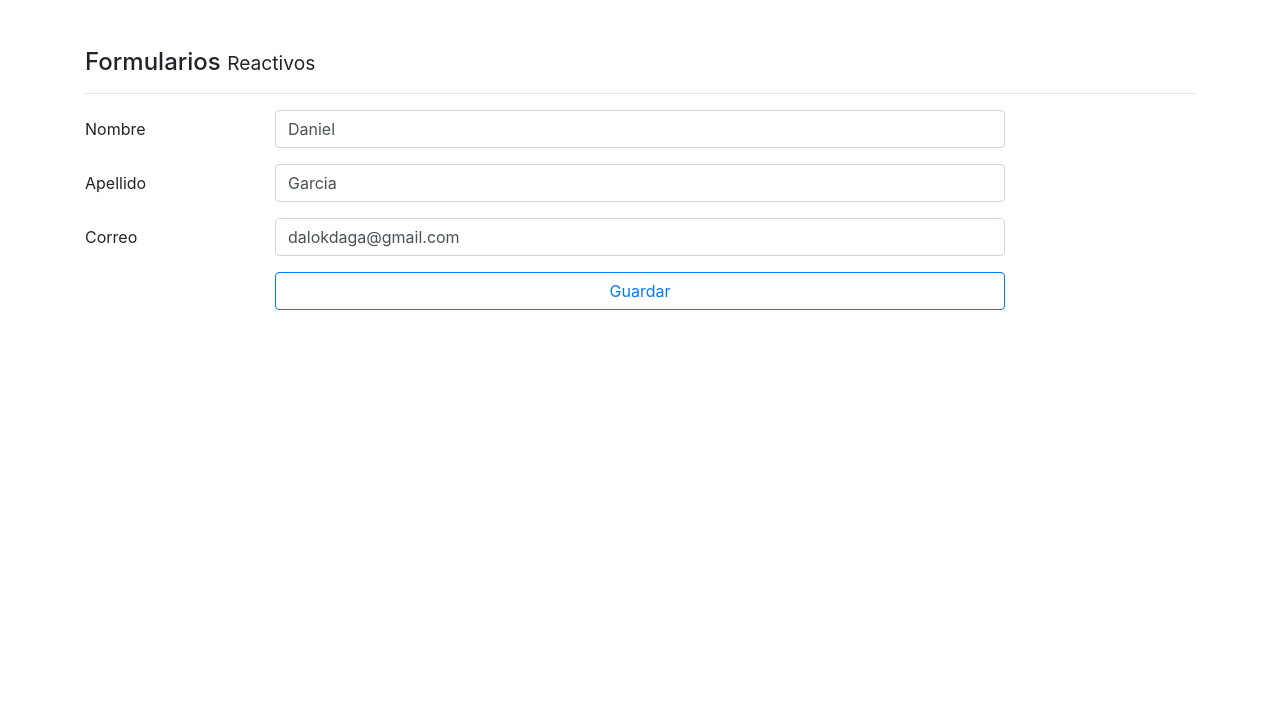
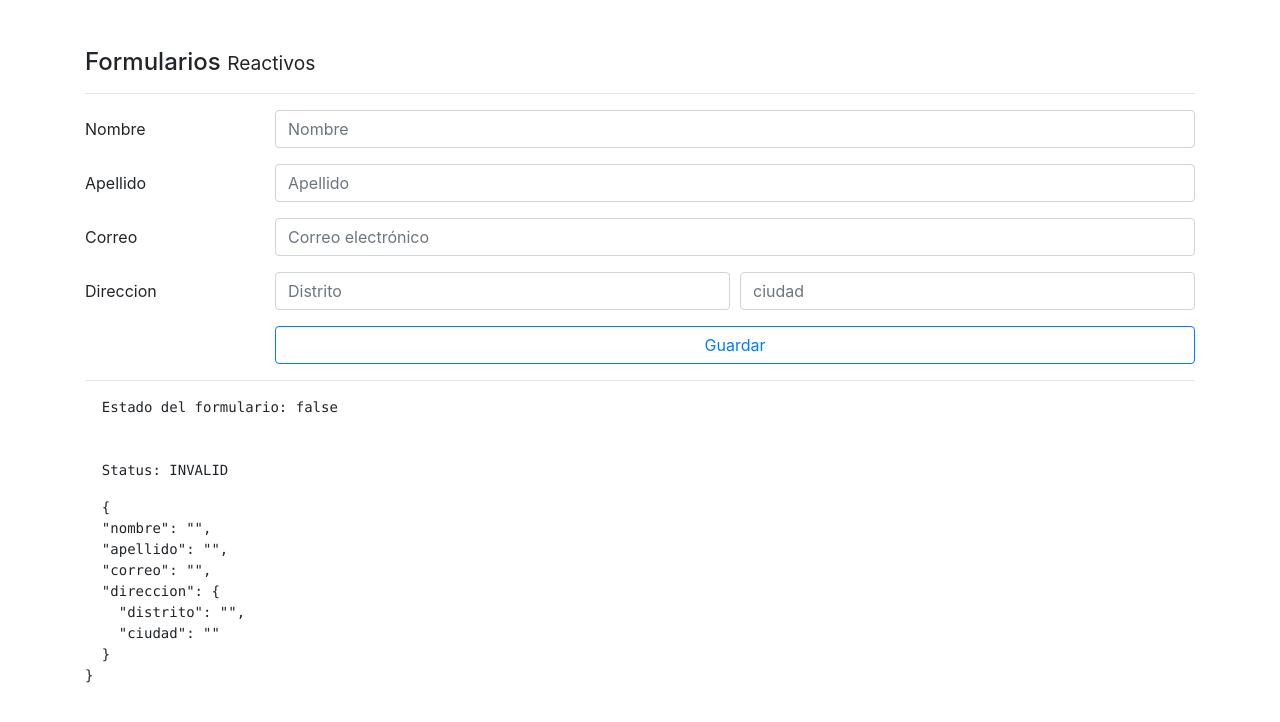
Before and after one commit to dalokdaga/08-formularios, an Angular app: page /reactivo in a window 1280 px wide. Shown: the top 722 px of the page. Built offline with nearby package versions, Linux system fonts and the light colour scheme.

Commit message:
avance hasta el video 20

```diff
--- a/src/app/pages/reactive/reactive.component.html
+++ b/src/app/pages/reactive/reactive.component.html
@@ -6,23 +6,27 @@
 
     <div class="form-group row">
       <label class="col-2 col-form-label">Nombre</label>
-      <div class="col-8">
+      <div class="col">
 
         <input class="form-control"
                type="text"
                placeholder="Nombre"
-               formControlName="nombre">
+               formControlName="nombre"
+               [class.is-invalid]="nombreNoValido">
+        <small *ngIf="nombreNoValido" class="text-danger"> Ingrese minimo 3 letras </small>
       </div>
     </div>
 
     <div class="form-group row">
       <label class="col-2 col-form-label">Apellido</label>
-      <div class="col-8">
+      <div class="col">
 
         <input class="form-control"
                type="text"
                placeholder="Apellido"
-               formControlName="apellido">
+               formControlName="apellido"
+               [class.is-invalid]="apellidoNoValido">
+        <small *ngIf="apellidoNoValido" class="text-danger"> Ingrese minimo 3 letras </small>
       </div>
     </div>
 
@@ -30,20 +34,40 @@
 
   <div class="form-group row">
     <label class="col-2 col-form-label">Correo</label>
-    <div class="col-8">
+    <div class="col">
 
       <input class="form-control"
              type="email"
              placeholder="Correo electrónico"
-             formControlName="correo">
+             formControlName="correo"
+             [class.is-invalid]="correoNoValido">
+             <small *ngIf="correoNoValido" class="text-danger"> Ingrese un correo valido </small>
+    </div>
+  </div>
+
+  <div class="form-group row" formGroupName = "direccion">
+    <label class="col-2 col-form-label">Direccion</label>
+    <div class="form-row col">
+      <div class="col">
+        <input type="text"
+               class="form-control"
+               placeholder="Distrito"
+               formControlName="distrito"
+               [class.is-invalid]="distritoNoValido">
+      </div>
+      <div class="col">
+        <input type="text"
+               class="form-control"
+               placeholder="ciudad"
+               formControlName="ciudad">
+      </div>
     </div>
   </div>
 
 
-
   <div class="form-group row">
     <label class="col-2 col-form-label">&nbsp;</label>
-    <div class="input-group col-md-8">
+    <div class="input-group col">
       <button type="submit" class="btn btn-outline-primary btn-block">
         Guardar
       </button>
@@ -51,3 +75,13 @@
   </div>
 
 </form>
+
+<hr>
+<pre>
+  Estado del formulario: {{ forma.valid}}
+  <br>
+  Status: {{forma.status}}
+</pre>
+<pre>
+  {{forma.value | json}}
+</pre>
--- a/src/app/pages/reactive/reactive.component.ts
+++ b/src/app/pages/reactive/reactive.component.ts
@@ -1,5 +1,5 @@
 import { Component, OnInit } from '@angular/core';
-import { FormBuilder, FormGroup } from '@angular/forms';
+import { FormBuilder, FormGroup, NgForm, Validators } from '@angular/forms';
 
 @Component({
   selector: 'app-reactive',
@@ -18,15 +18,46 @@ export class ReactiveComponent implements OnInit {
   ngOnInit(): void {
   }
 
+  get nombreNoValido(){
+    return this.forma.get('nombre').invalid && this.forma.get('nombre').touched
+  }
+  get apellidoNoValido(){
+    return this.forma.get('apellido').invalid && this.forma.get('nombre').touched
+  }
+  get correoNoValido(){
+    return this.forma.get('correo').invalid && this.forma.get('nombre').touched
+  }
+  get distritoNoValido(){
+    return this.forma.get('direccion.distrito').invalid && this.forma.get('direccion.distrito').touched
+  }
+
+  get ciudadNoValido(){
+    return this.forma.get('direccion.distrito').invalid && this.forma.get('direccion.distrito').touched
+  }
+
   crearFormulario(){
     this.forma = this.fb.group({
-      nombre  : ['Daniel'],
-      apellido: ['Garcia'],
-      correo  : ['dalokdaga@gmail.com'],
+      nombre  : ['', [Validators.required, Validators.minLength(3)]],
+      apellido: ['', [Validators.required, Validators.minLength(3)]],
+      correo  : ['', [Validators.required, Validators.pattern('[a-z0-9._%+-]+@[a-z0-9.-]+\.[a-z]{2,3}$')]],
+      direccion:this.fb.group({
+        distrito:['', [Validators.required, Validators.minLength(3)]],
+        ciudad  :['', [Validators.required, Validators.minLength(3)]],
+      })
     });
   }
 
-  guardar() {
-    console.log(this.forma);
+  guardar( ){
+    if(this.forma.invalid){
+      // activamos los touched del formulario para
+      // mostrar los errores de validación
+      Object.values( this.forma.controls ).forEach( control =>{
+        console.log(control)
+        control.markAsTouched();
+      });
+
+      return;
+    }
+   console.log(this.forma.value)
   }
 }
```
